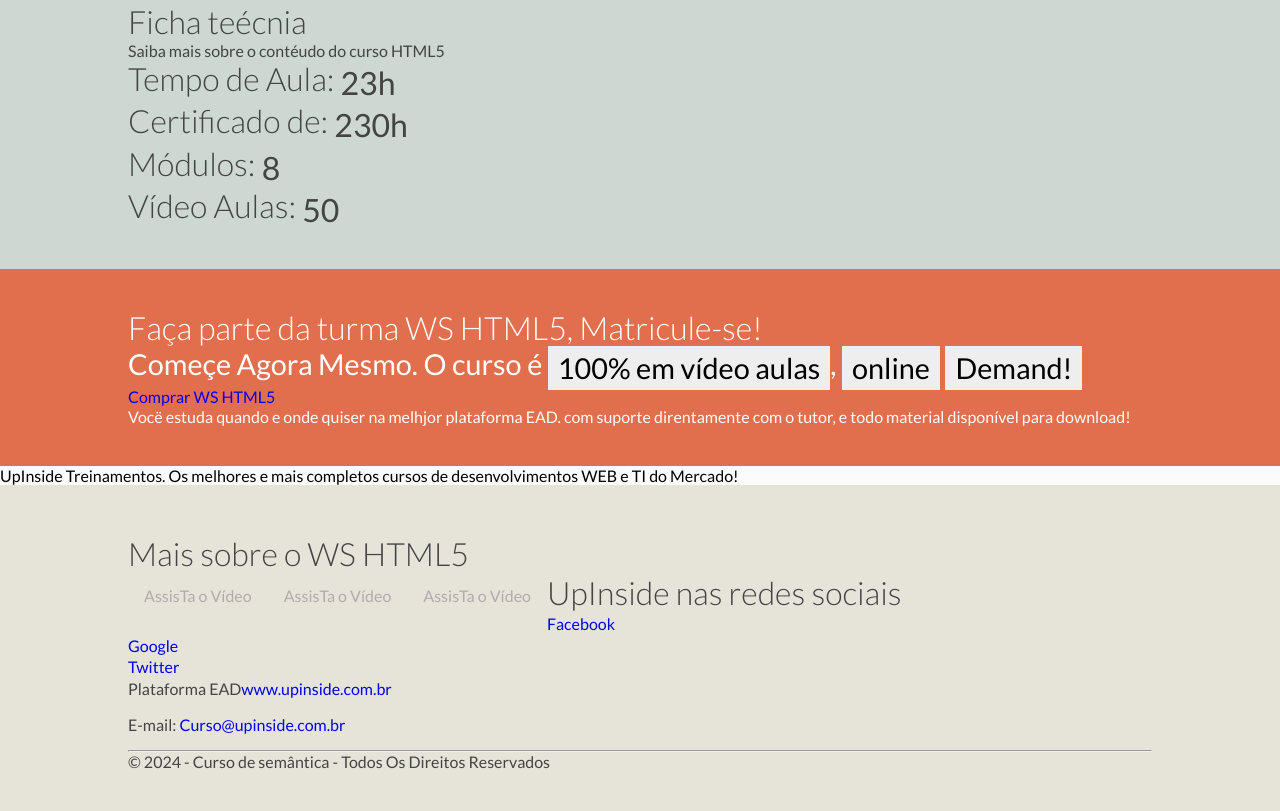
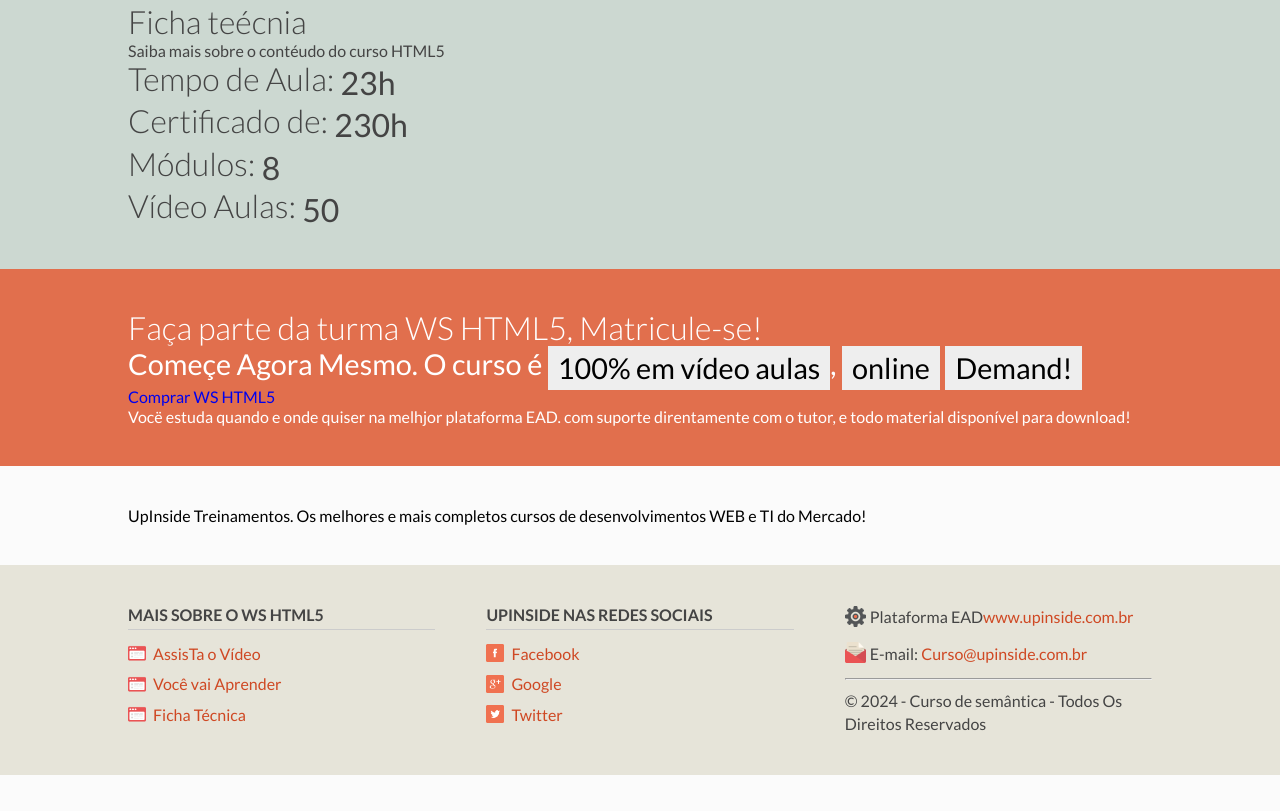
Before and after one commit to Marcelllombm/html5-semantico, a plain HTML site: page index.html in a window 1280 px wide. Shown: the part 9653-10464 px from the top of the page. After the commit the page ends 10428 px from the top, so only its background shows below. Drawn offline with Linux system fonts and the light colour scheme.

Commit message:
estilos footer principal

```diff
--- a/css/boot.css
+++ b/css/boot.css
@@ -98,7 +98,9 @@ a img {
 .font700 {
   font-weight: 700 !important;
 }
-
+.font-bold {
+  font-weight: bold;
+}
 /*FONT SIZE*/
 .fontzero {
   font-size: 0 !important;
@@ -161,7 +163,7 @@ a img {
   border-radius: 5px;
 }
 .last {
-  margin-right: 0;
+  margin-right: 0 !important;
 }
 .clear {
   clear: both;
@@ -328,10 +330,10 @@ a img {
 }
 
 /* SHORT ICONS  */
-.shorticon {
-  padding-left: 8px;
-  background-position: center lef;
-  backgound-repeat: no-repeat;
+.shoticon {
+  padding-left: 25px;
+  background-position: center left;
+  background-repeat: no-repeat;
   background-size: auto 96%;
 }
 .shoticon-sectiontitle {
@@ -339,21 +341,22 @@ a img {
 }
 
 .shoticon-facebook {
-  background_image: url(boot/social/facebook.png);
+  background-image: url(/css/boot/social/facebook.png);
 }
 .shoticon-google {
-  background_image: url(boot/social/google.png);
+  background-image: url(/css/boot/social/google.png);
 }
 .shoticon-twitter {
-  background_image: url(boot/social/twitter.png);
+  background-image: url(/css/boot/social/twitter.png);
 }
 
 .shoticon-config {
-  background_image: url(boot/icons/config.png);
+  background-image: url(/css/boot/icons/config.png);
 }
 .shoticon-mail {
-  background_image: url(boot/icons/mail.png);
+  background-image: url(/css/boot/icons/mail.png);
 }
+
 .shoticon-section {
-  background_image: url(boot/icons/section.png);
+  background-image: url(/css/boot/icons/section.png);
 }
--- a/css/style.css
+++ b/css/style.css
@@ -1,3 +1,4 @@
+/* LOGO  */
 .main_logo {
   position: relative;
   width: 242px;
@@ -14,6 +15,7 @@
   background-color: #222;
 }
 
+/* MENU PRINCIPAL */
 .main_nav {
   width: auto;
   margin-top: 10px;
@@ -25,7 +27,7 @@
   float: left;
   padding: 12px 16px;
   color: rgb(177, 171, 171);
-  font-weigth: 300;
+  font-weigth: normal;
 }
 .main_nav a:hover {
   color: #fff;
@@ -35,3 +37,34 @@
 .main_nav .special {
   color: rgb(31, 78, 37);
 }
+
+/* RODAPÉ  */
+.main_footer .title {
+  font-size: 1rem;
+  text-transform: uppercase;
+  margin-bottom: 8px;
+  padding-bottom: 5px;
+  border-bottom: 1px solid #ccc;
+}
+.main_footer li {
+  margin-bottom: 3px;
+  padding: 3px 0;
+}
+.main_footer a {
+  color: #cf4823;
+}
+.main_footer a:hover {
+  text-decoration: underline;
+}
+
+.main_ead p {
+  margin-bottom: 15px;
+}
+.main_ead hr {
+  margin-bottom: 10px;
+}
+.main_ead .plast {
+  margin: 0;
+  font-size: 1rem;
+  line-height: 1.4;
+}
--- a/index.html
+++ b/index.html
@@ -198,8 +198,8 @@
       </article>
 
       <!-- CONTENT visual -->
-       <div class="container">
-        <div content>
+       <div class="container ">
+        <div class="content">
           UpInside Treinamentos. Os melhores e mais completos cursos de desenvolvimentos WEB e TI do Mercado!
           <div class="clear"></div>
         </div>
@@ -209,33 +209,33 @@
     <footer class="container bg-light">
       <section class="main_footer content">
         <h1 class="fontzero">UpInside Treinamento</h1>
-        <nav class="main_nav">
-          <h1 class="title">Mais sobre o WS HTML5</h1>
+        <nav class="box box-medium">
+          <h1 class="title font-bold">Mais sobre o WS HTML5</h1>
           <ul>
-            <li><a title="Assista o vídeo de Apresentação" href="#apresentacao">AssisTa o Vídeo</a></li>
-            <li><a title="Assista o vídeo de Apresentação" href="#apresentacao">AssisTa o Vídeo</a></li>
-            <li><a title="Assista o vídeo de Apresentação" href="#apresentacao">AssisTa o Vídeo</a></li>
+            <li ><a class="shoticon shoticon-section" title="Assita o vídeo de apresentação com Robson" href="#apresentacao">AssisTa o Vídeo</a></li>
+            <li><a class="shoticon shoticon-section" title="Veja as tecnologias que vocë vai aprender!" href="#tecnologias">Você vai Aprender</a></li>
+            <li><a  class="shoticon shoticon-section" title="Mais informaçäo na ficha técnica do curso" href="#fichatecnica">Ficha Técnica</a></li>
           </ul>
         </nav>
 
-        <article class="main_social">
-          <h1 class="title">UpInside nas redes sociais</h1>
+        <article class="box box-medium">
+          <h1 class="title font-bold">UpInside nas redes sociais</h1>
           <ul>
-            <li><a title="facebook" rel="nofollow" target="_blank" href="https://www.facebook.com">Facebook</a></li>
-            <li><a title="google" rel="nofollow" target="_blank" href="https://www.gooogle.com">Google</a></li>
-            <li><a title="twitter" rel="nofollow" target="_blank" href="https://www.twitter.com">Twitter</a></li>
+            <li><a class="shoticon shoticon-facebook" title="facebook" rel="nofollow" target="_blank" href="https://www.facebook.com">Facebook</a></li>
+            <li><a class="shoticon shoticon-google" title="google" rel="nofollow" target="_blank" href="https://www.gooogle.com">Google</a></li>
+            <li><a class="shoticon shoticon-twitter" title="twitter" rel="nofollow" target="_blank" href="https://www.twitter.com">Twitter</a></li>
           </ul>
         </article>
 
-        <article>
+        <article class="main_ead box box-medium last">
           <h1 class="fontzero">Plataforma UpInside</h1>
-          <p>
+          <p class="shoticon shoticon-config">
             <b>Plataforma EAD</b
             ><a title="Plataforma EAD da UpInside" href="http://www.UpInside.com.br">www.upinside.com.br</a>
           </p>
-          <p><b>E-mail:</b><a title="Envie um e-mail" href="mailto:upiside.com.br"> Curso@upinside.com.br</a></p>
+          <p class=" shoticon shoticon-mail"><b>E-mail:</b><a title="Envie um e-mail" href="mailto:upiside.com.br"> Curso@upinside.com.br</a></p>
           <hr />
-          <p>© 2024 - Curso de semântica - Todos Os Direitos Reservados</p>
+          <p class="plast">© 2024 - Curso de semântica - Todos Os Direitos Reservados</p>
         </article>
 
         <div class="clear"></div>
```
